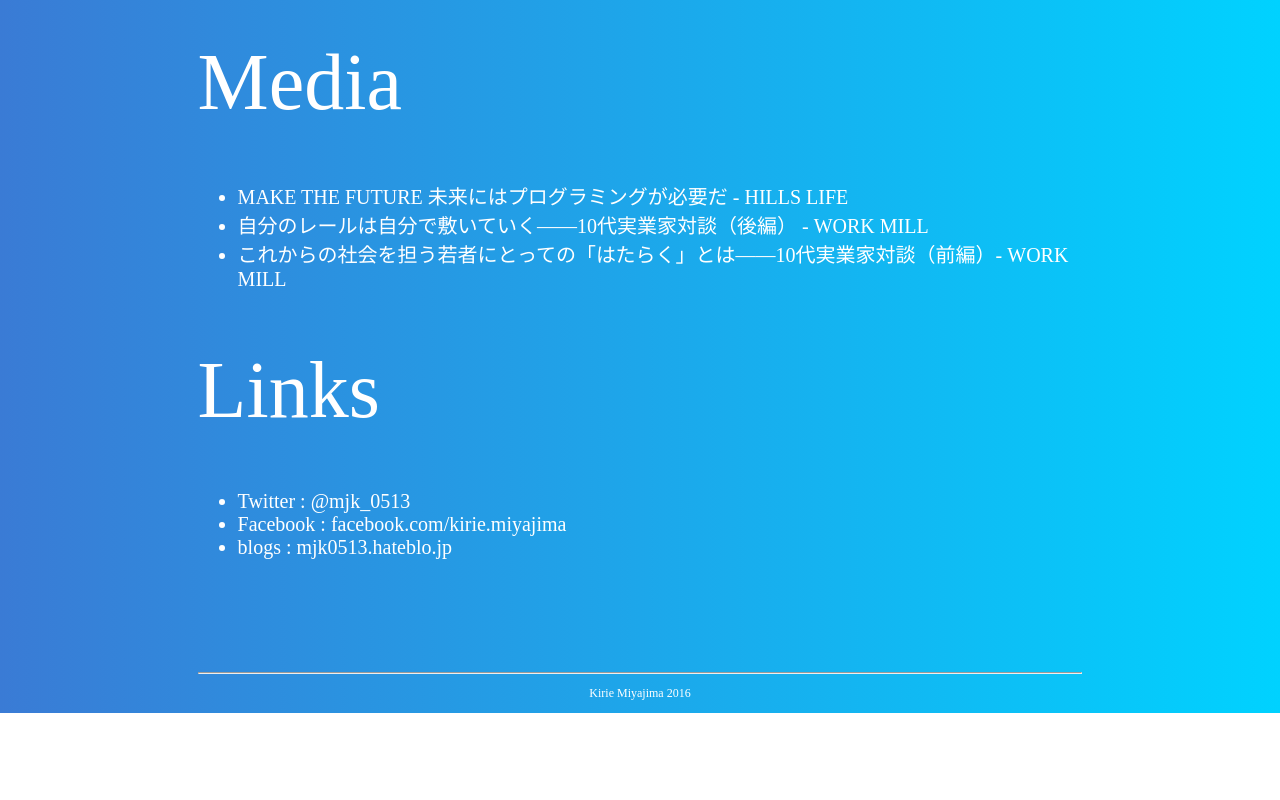
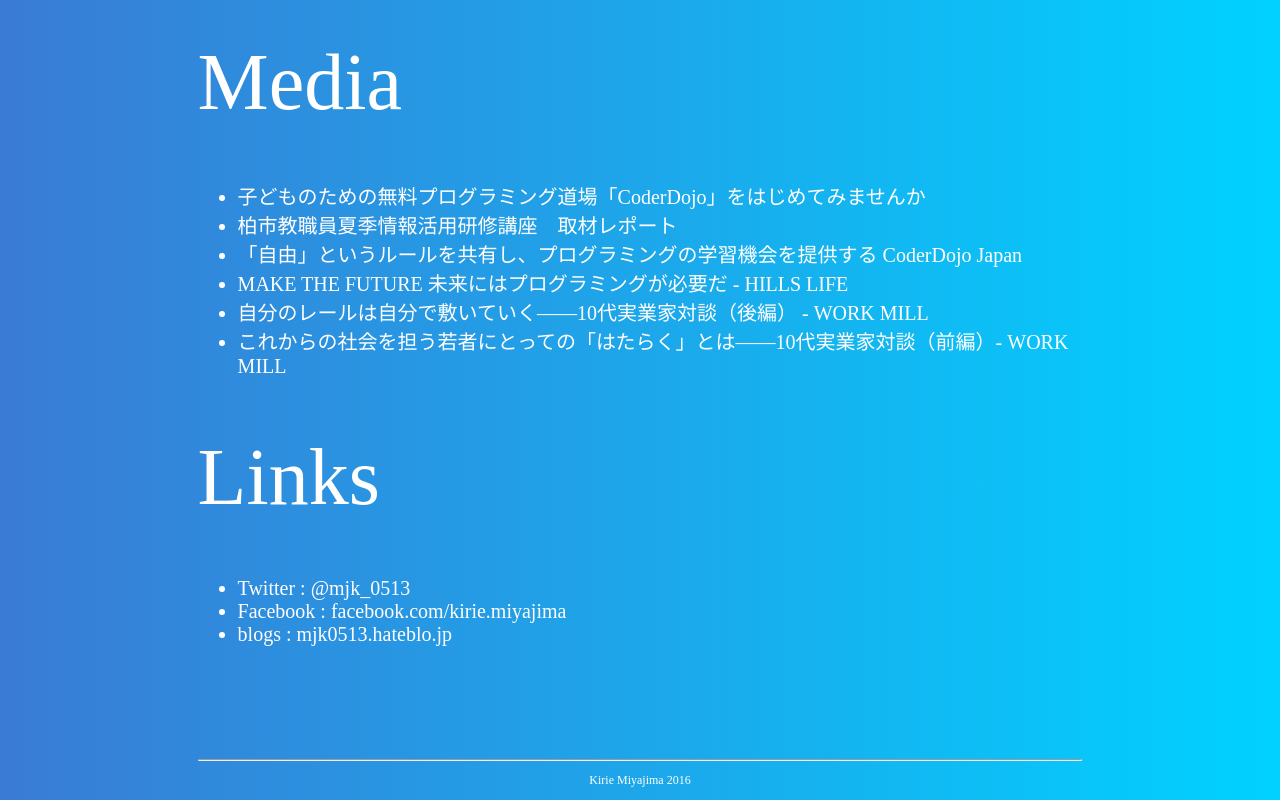
Before and after one commit to kiriem/mjk0513.github.io, a plain HTML site: page index.html in a window 1280 px wide. Shown: the part 3071-3871 px from the top of the page. Before the commit the page ends 3784 px from the top, so only its background shows below. Drawn offline with Linux system fonts and the light colour scheme.

Commit message:
media links update

```diff
--- a/index.html
+++ b/index.html
@@ -146,10 +146,12 @@
 		<div id="media">
 			<h1 class="title">Media</h1>
 			<ul>
+				<li><a href="http://ict-enews.net/zoomin/17coderdojo/">子どものための無料プログラミング道場「CoderDojo」をはじめてみませんか</a></li>
+				<li><a href="http://berd.benesse.jp/special/manabi/manabi_11.php">柏市教職員夏季情報活用研修講座　取材レポート</a></li>
+				<li><a href="http://berd.benesse.jp/special/manabi/manabi_10.php">「自由」というルールを共有し、プログラミングの学習機会を提供する CoderDojo Japan</a></li>
 				<li><a href="http://www.roppongihills.com/hillslife/pdf/hillslife79.pdf">MAKE THE FUTURE 未来にはプログラミングが必要だ - HILLS LIFE</a></li>
 				<li><a href="http://workmill.jp/20160607_teen2.html" target="_blank">自分のレールは自分で敷いていく――10代実業家対談（後編） - WORK MILL</a></li>
 				<li><a href="http://workmill.jp/20160531_teen1.html" target="_blank">これからの社会を担う若者にとっての「はたらく」とは――10代実業家対談（前編）- WORK MILL</a></li>
-
 			</ul>
 		</div>
 
```
